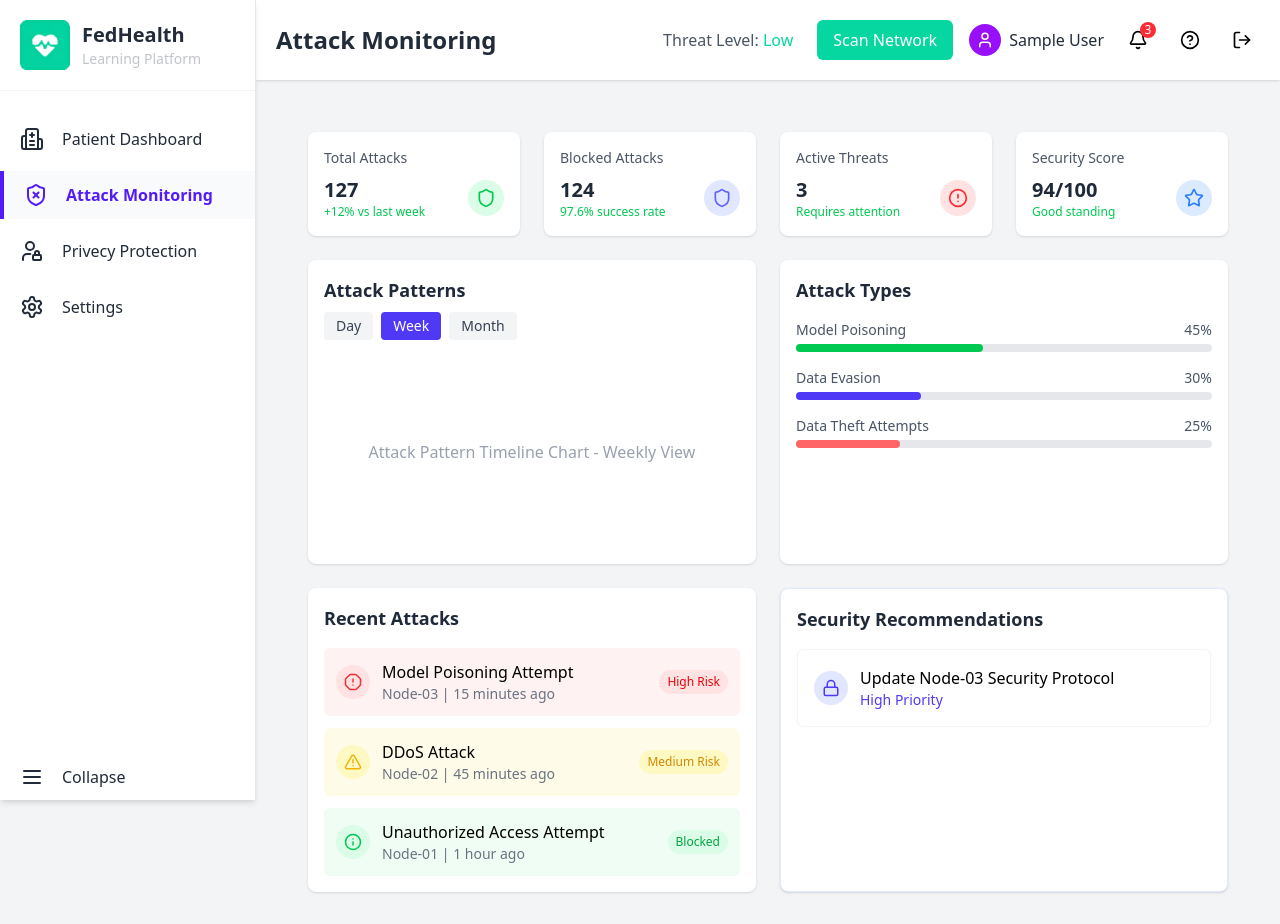
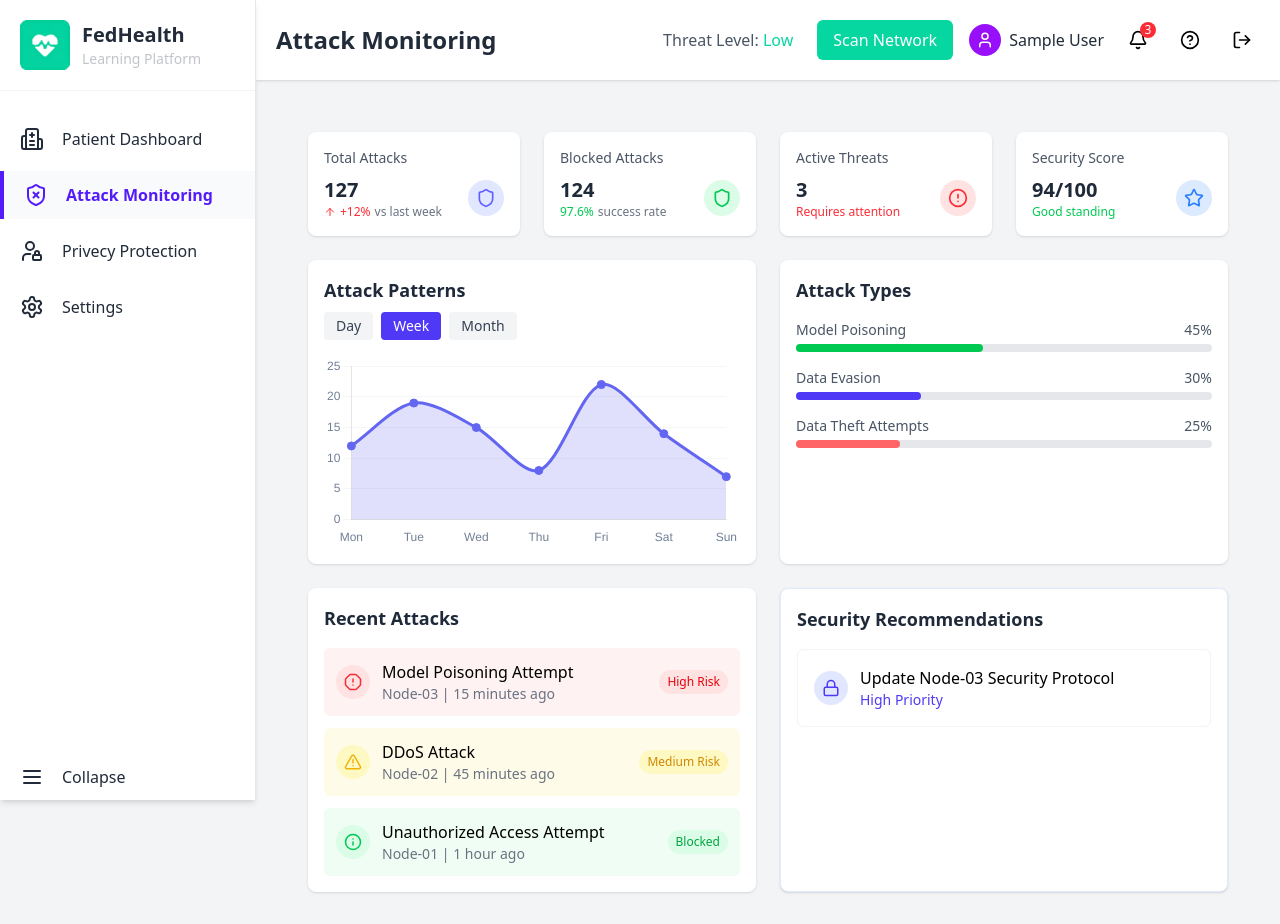
Before and after one commit to flowiix-devs/fhlp-dashboard-fe, a React (Vite) app: page /attack-monitoring in a window 1280 px wide. Built offline with nearby package versions, Linux system fonts and the light colour scheme; no server answers; sample sign-in values are in the browser's storage.

Commit message:
chat added.
fetched data from /api/attacks?period=${selectedPeriod}
If the API call fails, it falls back to default data

```diff
--- a/src/pages/AttackMonitoring.jsx
+++ b/src/pages/AttackMonitoring.jsx
@@ -7,9 +7,37 @@ import {
   Star,
   AlertCircle,
   Lock,
-  AlertOctagon
+  AlertOctagon,
+  ArrowUp,
+  ArrowDown
 } from 'lucide-react';
 import StatCard from '../components/StatCard';
+import { Line, Bar } from 'react-chartjs-2';
+import {
+  Chart as ChartJS,
+  CategoryScale,
+  LinearScale,
+  PointElement,
+  LineElement,
+  BarElement,
+  Title,
+  Tooltip,
+  Legend,
+  Filler
+} from 'chart.js';
+
+// Register Chart.js components
+ChartJS.register(
+  CategoryScale,
+  LinearScale,
+  PointElement,
+  LineElement,
+  BarElement,
+  Title,
+  Tooltip,
+  Legend,
+  Filler
+);
 
 function AttackMonitoring() {
   const [selectedPeriod, setSelectedPeriod] = useState('week');
@@ -17,10 +45,13 @@ function AttackMonitoring() {
     totalAttacks: 0,
     blockedAttacks: 0,
     activeThreats: 0,
-    securityScore: 0
+    securityScore: 0,
+    percentChange: 12, // Percentage change from previous period
+    successRate: 97.6   // Success rate of blocked attacks
   });
   const [attackTypes, setAttackTypes] = useState([]);
   const [attackPatterns, setAttackPatterns] = useState([]);
+  const [attackChartData, setAttackChartData] = useState(null);
   const [recentAttacks, setRecentAttacks] = useState([]);
   const [securityRecommendations, setSecurityRecommendations] = useState([]);
   const [loading, setLoading] = useState({
@@ -56,7 +87,9 @@ function AttackMonitoring() {
           totalAttacks: 127,
           blockedAttacks: 124,
           activeThreats: 3,
-          securityScore: 94
+          securityScore: 94,
+          percentChange: 12, // Percentage change from previous period
+          successRate: 97.6   // Success rate of blocked attacks
         });
       } finally {
         setLoading(prev => ({ ...prev, summary: false }));
@@ -106,20 +139,33 @@ function AttackMonitoring() {
         }
         const data = await response.json();
         setAttackPatterns(data);
+
         // Extract recent attacks from the patterns data if available
         if (data && data.recentAttacks) {
           setRecentAttacks(data.recentAttacks);
         }
+
+        // Create chart data based on the response
+        if (data && data.timeSeriesData) {
+          generateChartData(data.timeSeriesData);
+        } else {
+          generateDefaultChartData(selectedPeriod);
+        }
+
         setError(prev => ({ ...prev, patterns: null }));
       } catch (err) {
         console.error('Error fetching attack patterns:', err);
         setError(prev => ({ ...prev, patterns: err.message }));
+
         // Set default attack patterns if API fails
         setRecentAttacks([
           { id: 1, type: 'Model Poisoning Attempt', node: 'Node-03', time: '15 minutes ago', risk: 'high' },
           { id: 2, type: 'DDoS Attack', node: 'Node-02', time: '45 minutes ago', risk: 'medium' },
           { id: 3, type: 'Unauthorized Access Attempt', node: 'Node-01', time: '1 hour ago', risk: 'low' }
         ]);
+
+        // Generate default chart data if API fails
+        generateDefaultChartData(selectedPeriod);
       } finally {
         setLoading(prev => ({ ...prev, patterns: false }));
       }
@@ -127,6 +173,69 @@ function AttackMonitoring() {
 
     fetchAttackPatterns();
   }, [selectedPeriod]);
+
+  // Generate chart data from API response
+  const generateChartData = (timeSeriesData) => {
+    // Format would depend on API response structure
+    // This is just an example assuming the API returns labels and values
+    const chartData = {
+      labels: timeSeriesData.map(item => item.timestamp),
+      datasets: [
+        {
+          label: 'Attack Frequency',
+          data: timeSeriesData.map(item => item.count),
+          borderColor: 'rgb(99, 102, 241)',
+          backgroundColor: 'rgba(99, 102, 241, 0.2)',
+          tension: 0.3,
+          fill: true,
+          pointBackgroundColor: 'rgb(99, 102, 241)',
+          pointRadius: 3,
+          pointHoverRadius: 5
+        }
+      ]
+    };
+
+    setAttackChartData(chartData);
+  };
+
+  // Generate default chart data when API fails
+  const generateDefaultChartData = (period) => {
+    let labels = [];
+    let data = [];
+
+    if (period === 'day') {
+      // Hourly data for the day
+      labels = ['8AM', '10AM', '12PM', '2PM', '4PM', '6PM', '8PM', '10PM'];
+      data = [3, 5, 2, 7, 4, 6, 2, 1];
+    } else if (period === 'week') {
+      // Daily data for the week
+      labels = ['Mon', 'Tue', 'Wed', 'Thu', 'Fri', 'Sat', 'Sun'];
+      data = [12, 19, 15, 8, 22, 14, 7];
+    } else if (period === 'month') {
+      // Weekly data for the month
+      labels = ['Week 1', 'Week 2', 'Week 3', 'Week 4'];
+      data = [28, 32, 19, 36];
+    }
+
+    const chartData = {
+      labels,
+      datasets: [
+        {
+          label: 'Attack Frequency',
+          data,
+          borderColor: 'rgb(99, 102, 241)',
+          backgroundColor: 'rgba(99, 102, 241, 0.2)',
+          tension: 0.3,
+          fill: true,
+          pointBackgroundColor: 'rgb(99, 102, 241)',
+          pointRadius: 4,
+          pointHoverRadius: 6
+        }
+      ]
+    };
+
+    setAttackChartData(chartData);
+  };
 
   // Fetch security recommendations
   useEffect(() => {
@@ -170,23 +279,51 @@ function AttackMonitoring() {
         <StatCard
           title="Total Attacks"
           value={loading.summary ? "Loading..." : attackSummary.totalAttacks.toString()}
-          subtitle={loading.summary ? "" : "+12% vs last week"}
+          subtitle={
+            loading.summary ? "" :
+            <div className="flex items-center">
+              {attackSummary.percentChange > 0 ? (
+                <>
+                  <ArrowUp size={12} className="text-red-500 mr-1" />
+                  <span className="text-red-500">{`+${attackSummary.percentChange}%`}</span>
+                </>
+              ) : (
+                <>
+                  <ArrowDown size={12} className="text-green-500 mr-1" />
+                  <span className="text-green-500">{`${attackSummary.percentChange}%`}</span>
+                </>
+              )}
+              <span className="ml-1 text-gray-500">vs last week</span>
+            </div>
+          }
+          icon={<Shield size={20} />}
+          iconColor="bg-indigo-100 p-2 rounded-full text-indigo-500"
+        />
+
+        <StatCard
+          title="Blocked Attacks"
+          value={loading.summary ? "Loading..." : attackSummary.blockedAttacks.toString()}
+          subtitle={
+            loading.summary ? "" :
+            <div className="flex items-center">
+              <span className={attackSummary.successRate > 95 ? "text-green-500" : "text-yellow-500"}>
+                {`${attackSummary.successRate}%`}
+              </span>
+              <span className="ml-1 text-gray-500">success rate</span>
+            </div>
+          }
           icon={<Shield size={20} />}
           iconColor="bg-green-100 p-2 rounded-full text-green-500"
         />
 
         <StatCard
-          title="Blocked Attacks"
-          value={loading.summary ? "Loading..." : attackSummary.blockedAttacks.toString()}
-          subtitle={loading.summary ? "" : `${((attackSummary.blockedAttacks / attackSummary.totalAttacks) * 100).toFixed(1)}% success rate`}
-          icon={<Shield size={20} />}
-          iconColor="bg-indigo-100 p-2 rounded-full text-indigo-500"
-        />
-
-        <StatCard
           title="Active Threats"
           value={loading.summary ? "Loading..." : attackSummary.activeThreats.toString()}
-          subtitle={attackSummary.activeThreats > 0 ? "Requires attention" : "All clear"}
+          subtitle={
+            attackSummary.activeThreats > 0 ?
+            <span className="text-red-500 font-medium">Requires attention</span> :
+            <span className="text-green-500 font-medium">All clear</span>
+          }
           icon={<AlertCircle size={20} />}
           iconColor="bg-red-100 p-2 rounded-full text-red-500"
         />
@@ -194,7 +331,11 @@ function AttackMonitoring() {
         <StatCard
           title="Security Score"
           value={loading.summary ? "Loading..." : `${attackSummary.securityScore}/100`}
-          subtitle={attackSummary.securityScore > 90 ? "Good standing" : "Needs improvement"}
+          subtitle={
+            attackSummary.securityScore > 90 ?
+            <span className="text-green-500 font-medium">Good standing</span> :
+            <span className="text-yellow-500 font-medium">Needs improvement</span>
+          }
           icon={<Star size={20} />}
           iconColor="bg-blue-100 p-2 rounded-full text-blue-500"
         />
@@ -239,15 +380,63 @@ function AttackMonitoring() {
               </button>
             </div>
           </div>
-          <div className="h-48 flex items-center justify-center text-gray-400">
+          <div className="h-48">
             {loading.patterns ? (
-              <p>Loading attack patterns...</p>
+              <div className="h-full flex items-center justify-center text-gray-400">
+                <p>Loading attack patterns...</p>
+              </div>
+            ) : attackChartData ? (
+              <Line
+                data={attackChartData}
+                options={{
+                  responsive: true,
+                  maintainAspectRatio: false,
+                  plugins: {
+                    legend: {
+                      display: false,
+                    },
+                    tooltip: {
+                      mode: 'index',
+                      intersect: false,
+                      backgroundColor: 'rgba(53, 71, 125, 0.8)',
+                      titleColor: 'white',
+                      bodyColor: 'white',
+                      borderColor: 'rgba(255, 255, 255, 0.2)',
+                      borderWidth: 1,
+                      padding: 10,
+                      displayColors: false,
+                      callbacks: {
+                        title: (context) => `${context[0].label}`,
+                        label: (context) => `${context.dataset.label}: ${context.parsed.y} attacks`,
+                      }
+                    },
+                  },
+                  scales: {
+                    x: {
+                      grid: {
+                        display: false,
+                      },
+                      ticks: {
+                        color: '#718096',
+                      }
+                    },
+                    y: {
+                      beginAtZero: true,
+                      grid: {
+                        color: 'rgba(156, 163, 175, 0.1)',
+                      },
+                      ticks: {
+                        color: '#718096',
+                        stepSize: 5,
+                      }
+                    }
+                  }
+                }}
+              />
             ) : (
-              <>
-                {selectedPeriod === 'day' && "Attack Pattern Timeline Chart - Daily View"}
-                {selectedPeriod === 'week' && "Attack Pattern Timeline Chart - Weekly View"}
-                {selectedPeriod === 'month' && "Attack Pattern Timeline Chart - Monthly View"}
-              </>
+              <div className="h-full flex items-center justify-center text-gray-400">
+                <p>No attack data available</p>
+              </div>
             )}
           </div>
         </div>
```
